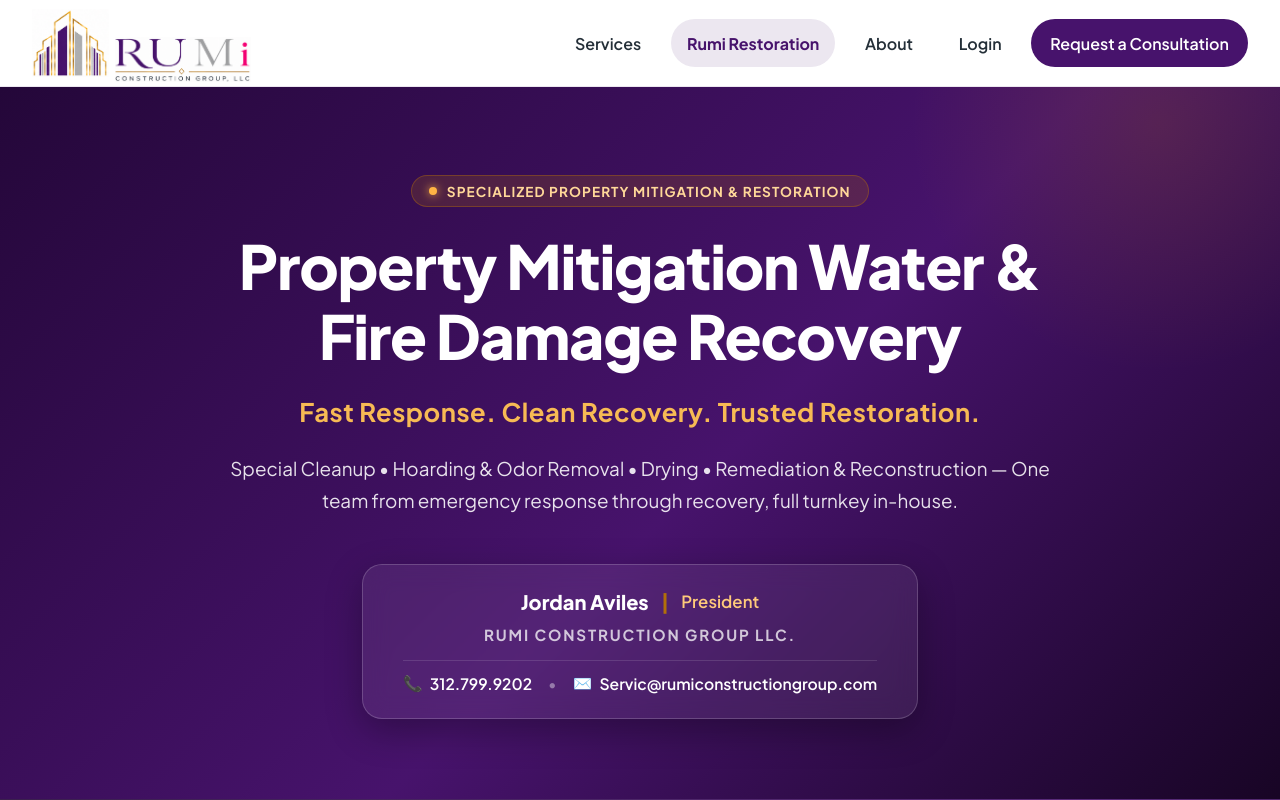
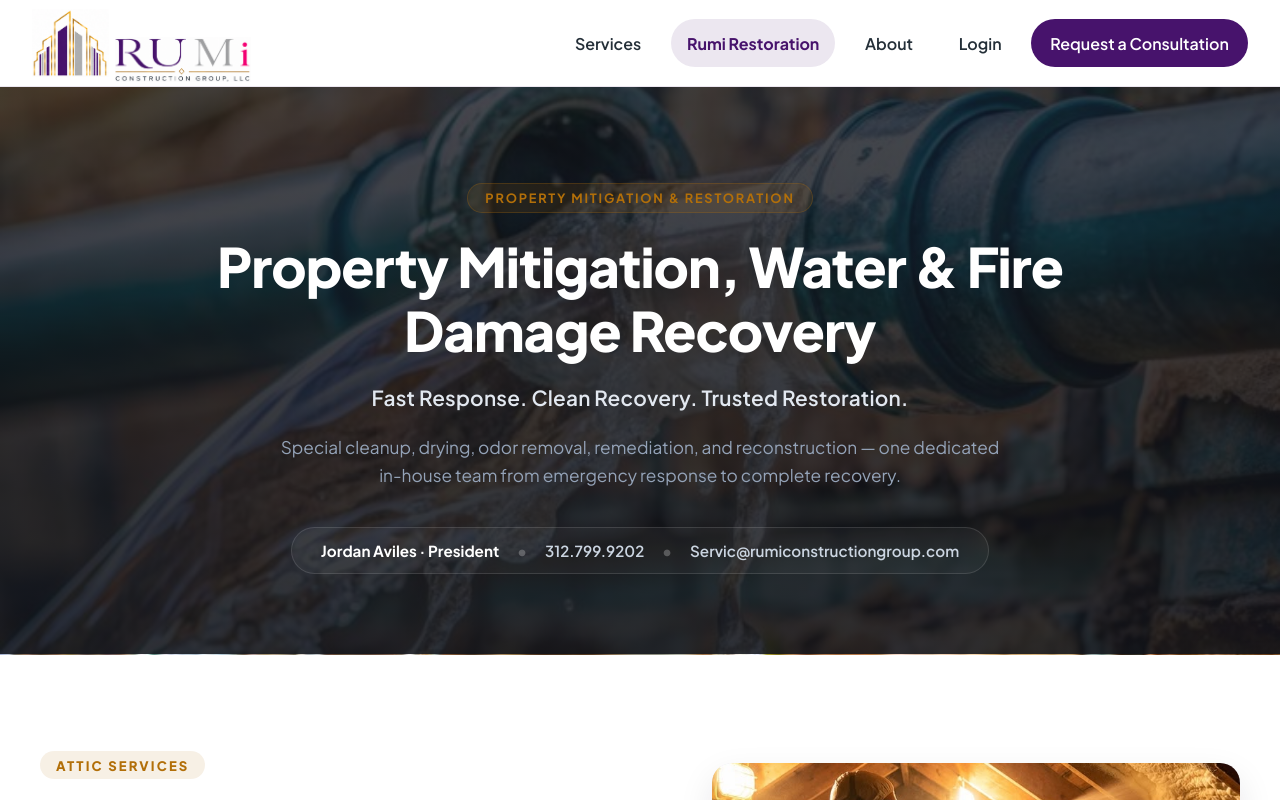
Before and after one commit to Emekabest/Rumi, a React (Vite) app: page / in a window 1280 px wide. Both pictures are taken after a click on the button "Explore Rumi Restoration →". Shown: the top 800 px of the page. Built offline with nearby package versions, Linux system fonts and the light colour scheme.

Commit message:
recent client reviw-4

```diff
--- a/src/RestorationPage.css
+++ b/src/RestorationPage.css
@@ -9,164 +9,113 @@
 /* Hero Section */
 .resto-hero {
   position: relative;
-  background: linear-gradient(135deg, #240739 0%, #47136c 55%, #180525 100%);
+  background-color: #181b22;
+  background-size: cover;
+  background-position: center center;
+  background-repeat: no-repeat;
   color: #ffffff;
-  padding: 5.5rem 2rem 5rem;
+  padding: 6rem 2rem 5rem;
+  border-bottom: 1px solid rgba(255, 255, 255, 0.08);
   overflow: hidden;
-  border-bottom: 1px solid rgba(255, 255, 255, 0.1);
 }
 
-.resto-hero::before {
-  content: '';
+.resto-hero-overlay {
   position: absolute;
-  top: -30%;
-  right: -10%;
-  width: 500px;
-  height: 500px;
-  background: radial-gradient(circle, rgba(178, 111, 9, 0.18) 0%, transparent 70%);
-  border-radius: 50%;
+  inset: 0;
+  background: linear-gradient(
+    to bottom,
+    rgba(17, 20, 27, 0.78) 0%,
+    rgba(17, 20, 27, 0.88) 100%
+  );
   pointer-events: none;
 }
 
 .resto-hero-container {
-  max-width: 1000px;
+  max-width: 920px;
   margin: 0 auto;
   text-align: center;
   display: flex;
   flex-direction: column;
   align-items: center;
-  gap: 1.5rem;
+  gap: 1.35rem;
   position: relative;
   z-index: 2;
 }
 
 .resto-badge {
-  display: inline-flex;
-  align-items: center;
-  gap: 0.6rem;
-  font-size: 0.85rem;
+  display: inline-block;
+  font-size: 0.8rem;
   font-weight: 700;
-  letter-spacing: 0.08em;
+  letter-spacing: 0.14em;
   text-transform: uppercase;
-  color: #ffd899;
-  background: rgba(178, 111, 9, 0.2);
-  border: 1px solid rgba(178, 111, 9, 0.4);
-  padding: 0.4rem 1.1rem;
+  color: #b26f09;
+  background: rgba(178, 111, 9, 0.12);
+  border: 1px solid rgba(178, 111, 9, 0.25);
+  padding: 0.35rem 1.1rem;
   border-radius: 999px;
 }
 
-.resto-badge-dot {
-  width: 8px;
-  height: 8px;
-  background: #ffb444;
-  border-radius: 50%;
-  box-shadow: 0 0 10px #ffb444;
-}
-
 .resto-hero-title {
-  font-size: clamp(2.3rem, 5vw, 3.8rem);
+  font-size: clamp(2.1rem, 4.5vw, 3.4rem);
   font-weight: 800;
-  line-height: 1.15;
-  letter-spacing: -0.02em;
+  line-height: 1.18;
+  letter-spacing: -0.018em;
   margin: 0;
   color: #ffffff;
-  max-width: 900px;
 }
 
 .resto-hero-tagline {
-  font-size: clamp(1.2rem, 2.5vw, 1.6rem);
-  font-weight: 700;
-  color: #f7ba54;
+  font-size: clamp(1.1rem, 2vw, 1.3rem);
+  font-weight: 600;
+  color: #e2e8f0;
   margin: 0;
-  letter-spacing: 0.02em;
+  letter-spacing: 0.01em;
 }
 
 .resto-hero-description {
-  font-size: clamp(1rem, 2vw, 1.18rem);
-  line-height: 1.7;
-  color: rgba(255, 255, 255, 0.88);
-  max-width: 820px;
+  font-size: clamp(0.95rem, 1.8vw, 1.08rem);
+  line-height: 1.65;
+  color: #94a3b8;
+  max-width: 720px;
   margin: 0;
 }
 
-/* Contact / Leadership Card */
-.resto-contact-card {
-  margin-top: 1.5rem;
-  background: rgba(255, 255, 255, 0.07);
-  backdrop-filter: blur(12px);
-  -webkit-backdrop-filter: blur(12px);
-  border: 1px solid rgba(255, 255, 255, 0.18);
-  border-radius: 1.25rem;
-  padding: 1.5rem 2.5rem;
-  display: flex;
-  flex-direction: column;
+/* Contact Bar */
+.resto-contact-bar {
+  margin-top: 1rem;
+  display: inline-flex;
   align-items: center;
-  gap: 0.65rem;
-  box-shadow: 0 12px 36px rgba(0, 0, 0, 0.3);
-  transition: transform 0.25s ease, border-color 0.25s ease;
+  justify-content: center;
+  flex-wrap: wrap;
+  gap: 0.85rem 1.1rem;
+  padding: 0.8rem 1.8rem;
+  background: rgba(255, 255, 255, 0.04);
+  border: 1px solid rgba(255, 255, 255, 0.12);
+  border-radius: 999px;
+  font-size: 0.95rem;
 }
 
-.resto-contact-card:hover {
-  transform: translateY(-2px);
-  border-color: rgba(178, 111, 9, 0.5);
+.resto-contact-name {
+  color: #ffffff;
+  font-weight: 700;
 }
 
-.resto-contact-leader {
-  display: flex;
-  align-items: center;
-  gap: 0.75rem;
-  font-size: 1.25rem;
-  font-weight: 800;
-  color: #ffffff;
+.resto-contact-sep {
+  color: rgba(255, 255, 255, 0.25);
+  font-weight: 900;
 }
 
-.resto-contact-divider {
-  color: #b26f09;
-}
-
-.resto-contact-role {
-  color: #ffca7a;
-  font-weight: 600;
-  font-size: 1.05rem;
-}
-
-.resto-contact-company {
-  font-size: 0.95rem;
-  font-weight: 700;
-  letter-spacing: 0.12em;
-  text-transform: uppercase;
-  color: rgba(255, 255, 255, 0.75);
-}
-
-.resto-contact-channels {
-  display: flex;
-  align-items: center;
-  gap: 1rem;
-  flex-wrap: wrap;
-  justify-content: center;
-  margin-top: 0.35rem;
-  padding-top: 0.75rem;
-  border-top: 1px solid rgba(255, 255, 255, 0.12);
-  width: 100%;
-}
-
-.resto-channel-item {
-  color: #ffffff;
+.resto-contact-link {
+  color: #cbd5e1;
   text-decoration: none;
   font-weight: 600;
-  font-size: 0.98rem;
-  display: inline-flex;
-  align-items: center;
-  gap: 0.45rem;
   transition: color 0.2s ease;
 }
 
-.resto-channel-item:hover {
-  color: #ffb444;
-}
-
-.resto-channel-dot {
-  color: rgba(255, 255, 255, 0.4);
+.resto-contact-link:hover,
+.resto-contact-link:focus-visible {
+  color: #ffffff;
+  text-decoration: underline;
 }
 
 /* Service Sections */
@@ -494,9 +443,15 @@
     padding: 4rem 1.25rem 3.5rem;
   }
 
-  .resto-contact-card {
-    padding: 1.25rem 1rem;
-    width: 100%;
+  .resto-contact-bar {
+    padding: 0.9rem 1.25rem;
+    border-radius: 1.25rem;
+    flex-direction: column;
+    gap: 0.5rem;
+  }
+
+  .resto-contact-sep {
+    display: none;
   }
 
   .resto-service-section {
--- a/src/RestorationPage.jsx
+++ b/src/RestorationPage.jsx
@@ -3,21 +3,29 @@ import atticImg1 from './assets/attic-restoration.jpg'
 import atticImg2 from './assets/attic-restoration-2.jpg'
 import waterImg1 from './assets/water-immigration.jpg'
 import waterImg2 from './assets/watter-immigration-2.jpg'
+import floorImage from './assets/floor.jpg'
+import bathroomImage from './assets/bathroom.jpg'
+import dryingImage from './assets/drying.jpg'
+import bathroom2Image from './assets/bathroom2.jpg'
+import waterImBg from './assets/water-im-background.jpg'
 import './RestorationPage.css'
 
 export default function RestorationPage({ onNavigateHome, onRequestConsultation }) {
   return (
     <div className="restoration-page">
       {/* Hero / Intro Header */}
-      <section className="resto-hero">
+      <section
+        className="resto-hero"
+        style={{ backgroundImage: `url(${waterImBg})` }}
+      >
+        <div className="resto-hero-overlay" />
         <div className="resto-hero-container">
-          <div className="resto-badge">
-            <span className="resto-badge-dot" />
-            Specialized Property Mitigation & Restoration
-          </div>
+          <span className="resto-badge">
+            Property Mitigation &amp; Restoration
+          </span>
 
           <h1 className="resto-hero-title">
-            Property Mitigation Water &amp; Fire Damage Recovery
+            Property Mitigation, Water &amp; Fire Damage Recovery
           </h1>
 
           <p className="resto-hero-tagline">
@@ -25,32 +33,20 @@ export default function RestorationPage({ onNavigateHome, onRequestConsultation
           </p>
 
           <p className="resto-hero-description">
-            Special Cleanup • Hoarding &amp; Odor Removal • Drying • Remediation &amp; Reconstruction — One team from emergency response through recovery, full turnkey in-house.
+            Special cleanup, drying, odor removal, remediation, and reconstruction — one dedicated in-house team from emergency response to complete recovery.
           </p>
 
-          {/* Contact / Leadership Card */}
-          <div className="resto-contact-card">
-            <div className="resto-contact-leader">
-              <span className="resto-contact-name">Jordan Aviles</span>
-              <span className="resto-contact-divider">|</span>
-              <span className="resto-contact-role">President</span>
-            </div>
-
-            <div className="resto-contact-company">
-              RUMi Construction Group LLC.
-            </div>
-
-            <div className="resto-contact-channels">
-              <a href="tel:3127999202" className="resto-channel-item">
-                <span className="resto-channel-icon" aria-hidden="true">📞</span>
-                <span>312.799.9202</span>
-              </a>
-              <span className="resto-channel-dot">•</span>
-              <a href="mailto:Servic@rumiconstructiongroup.com" className="resto-channel-item">
-                <span className="resto-channel-icon" aria-hidden="true">✉️</span>
-                <span>Servic@rumiconstructiongroup.com</span>
-              </a>
-            </div>
+          {/* Clean Contact Bar */}
+          <div className="resto-contact-bar">
+            <span className="resto-contact-name">Jordan Aviles · President</span>
+            <span className="resto-contact-sep" aria-hidden="true">•</span>
+            <a href="tel:3127999202" className="resto-contact-link">
+              312.799.9202
+            </a>
+            <span className="resto-contact-sep" aria-hidden="true">•</span>
+            <a href="mailto:Servic@rumiconstructiongroup.com" className="resto-contact-link">
+              Servic@rumiconstructiongroup.com
+            </a>
           </div>
         </div>
       </section>
@@ -200,8 +196,70 @@ export default function RestorationPage({ onNavigateHome, onRequestConsultation
         </div>
       </section>
 
-      <section>
+<section className="process-section" id="restoration-process" aria-label="Our Restoration Process">
+        <div className="process-container">
+          <div className="process-header">
+            <span className="process-eyebrow">How We Work</span>
+            <h2 className="process-title">OUR RESTORATION PROCESS</h2>
+            <p className="process-subtitle">
+              A proven, step-by-step methodology built with precision and care to restore your property thoroughly.
+            </p>
+          </div>
 
+          <div className="process-grid">
+            <div className="process-card">
+              <div className="process-card-image-wrapper">
+                <img src={floorImage} alt="Containment and floor protection" className="process-card-image" />
+                <span className="process-step-badge">01</span>
+              </div>
+              <div className="process-card-body">
+                <h3 className="process-step-title">PROTECT</h3>
+                <p className="process-step-description">
+                  We protect your home by establishing containment, covering floors, and sealing doorways.
+                </p>
+              </div>
+            </div>
+
+            <div className="process-card">
+              <div className="process-card-image-wrapper">
+                <img src={bathroomImage} alt="Demolition and removal of damaged materials" className="process-card-image" />
+                <span className="process-step-badge">02</span>
+              </div>
+              <div className="process-card-body">
+                <h3 className="process-step-title">REMOVE</h3>
+                <p className="process-step-description">
+                  We remove water-damaged materials and safely demo affected areas.
+                </p>
+              </div>
+            </div>
+
+            <div className="process-card">
+              <div className="process-card-image-wrapper">
+                <img src={dryingImage} alt="Exposing framing and drying" className="process-card-image" />
+                <span className="process-step-badge">03</span>
+              </div>
+              <div className="process-card-body">
+                <h3 className="process-step-title">DRY</h3>
+                <p className="process-step-description">
+                  We expose framing and affected areas to remove moisture and promote proper drying.
+                </p>
+              </div>
+            </div>
+
+            <div className="process-card">
+              <div className="process-card-image-wrapper">
+                <img src={bathroom2Image} alt="Restored space ready for repair" className="process-card-image" />
+                <span className="process-step-badge">04</span>
+              </div>
+              <div className="process-card-body">
+                <h3 className="process-step-title">RESTORE</h3>
+                <p className="process-step-description">
+                  We prepare the space for repairs and restore your home the right way.
+                </p>
+              </div>
+            </div>
+          </div>
+        </div>
       </section>
 
       {/* Back to Home / Consultation banner */}
```
Also changed, not shown: src/assets/water-im-background.jpg (added).
